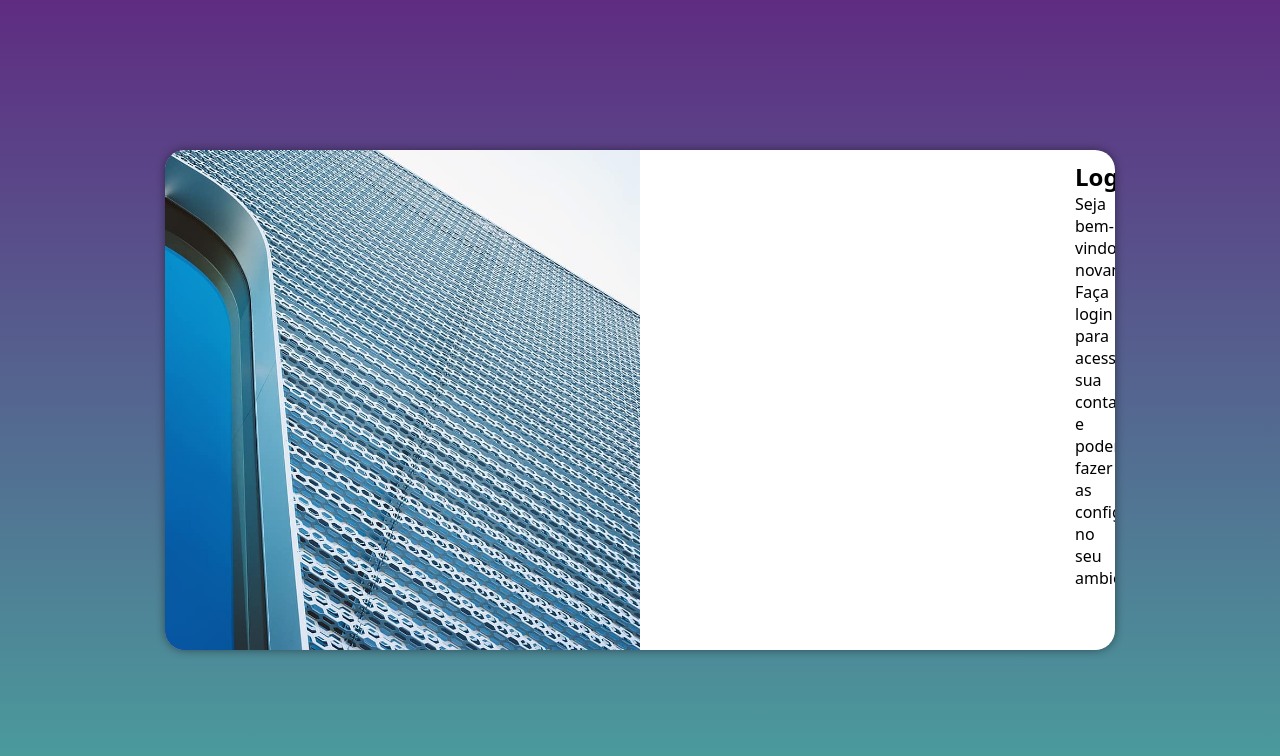
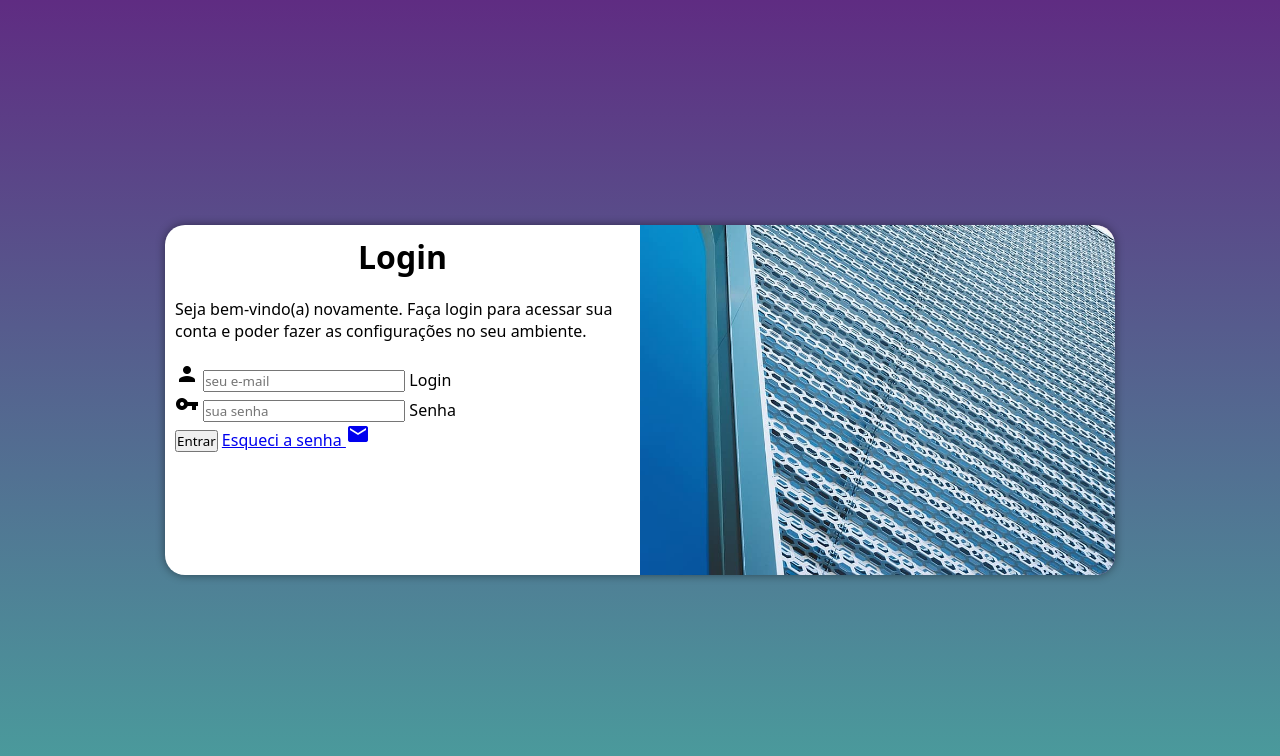
Before and after one commit to Thadeu-Borges/Projeto-Login, a plain HTML site: page index.html in a window 1280 px wide. Drawn offline with Linux system fonts and the light colour scheme.

Commit message:
adicionei o formulário

```diff
--- a/estilos/media-query.css
+++ b/estilos/media-query.css
@@ -9,14 +9,14 @@ Desktop: 992px até 1200px
 Grandes telas: acima de 1200px
 */
 
-@media screen and (min-width: 768px) and (max-width: 992px) {
-
+@media screen and (min-width: 768px) and (max-width: 992px) { /* CONFIGURAÇÃO PARA TABLET */
     body {
         background-image: linear-gradient(to top, #49a09d, #5f2c82);
     }
 
     section#login {
         width: 80vw;
+        height: 280px;
     }
 
     section#login > div#imagem {
@@ -27,28 +27,37 @@ Grandes telas: acima de 1200px
 
     section#login > div#formulario {
         float: right;
-        width: 70px;
+        width: 70%;
     }
 }
 
-@media screen and (min-width: 992px){
-
+@media screen and (min-width: 992px) { /* CONFIGURAÇÕES PARA DESKTOP */
     body {
         background-image: linear-gradient(to top, #49a09d, #5f2c82);
     }
 
     section#login {
         width: 950px;
+        height: 350px;
     }
 
     section#login > div#imagem {
-        float: left;
+        float: right;
         width: 50%;
         height: 100%;
     }
 
     section#login > div#formulario {
-        float: right;
-        width: 50px;
+        float: left;
+        width: 50%;
+    }
+
+    div#formulario > h1 {
+        font-size: 2em;
+    }
+
+    div#formulario > p {
+        font-size: 1em;
+        margin: 20px 0px;
     }
 }
--- a/estilos/style.css
+++ b/estilos/style.css
@@ -34,7 +34,7 @@ section#login {
 
     background-color: white;
     width: 250px;
-    height: 500px;
+    height: 515px;
     border-radius: 20px;
     box-shadow: 0px 0px 10px rgba(0, 0, 0, 0.450);
 
@@ -54,3 +54,12 @@ section#login > div#formulario {
     display: block;
     padding: 10px;
 }
+
+div#formulario > h1 {
+    text-align: center;
+    margin-bottom: 10px;
+}
+
+div#formulario > p {
+    font-size: 0.8em;
+}
--- a/index.html
+++ b/index.html
@@ -4,6 +4,7 @@
     <meta charset="UTF-8">
     <meta name="viewport" content="width=device-width, initial-scale=1.0">
     <title>Login</title>
+    <link href="https://fonts.googleapis.com/icon?family=Material+Icons" rel="stylesheet">
     <link rel="stylesheet" href="estilos/style.css">
     <link rel="stylesheet" href="estilos/media-query.css">
 </head>
@@ -16,8 +17,21 @@
             <div id="formulario">
                 <h1>Login</h1>
                 <p>Seja bem-vindo(a) novamente. Faça login para acessar sua conta e poder fazer as configurações no seu ambiente.</p>
-                <form action="login.php" method="post">
-
+                <form action="login.php" method="post" autocomplete="on">
+                    <div class="campo">
+                        <i class="material-icons">person</i>
+                        <input type="email" name="login" id="ilogin" placeholder="seu e-mail" autocomplete="email" required maxlength="30">
+                        <label for="ilogin">Login</label>
+                    </div>
+                    <div class="campo">
+                        <i class="material-icons">vpn_key</i>
+                        <input type="password" name="senha" id="isenha" placeholder="sua senha" autocomplete="current-password" required minlength="8" maxlength="20">
+                        <label for="isenha">Senha</label>
+                    </div>
+                    <input type="submit" value="Entrar">
+                    <a href="esqueci.html">
+                        Esqueci a senha <i class="material-icons">mail</i>
+                    </a>
                 </form>
             </div>
         </section>
```
